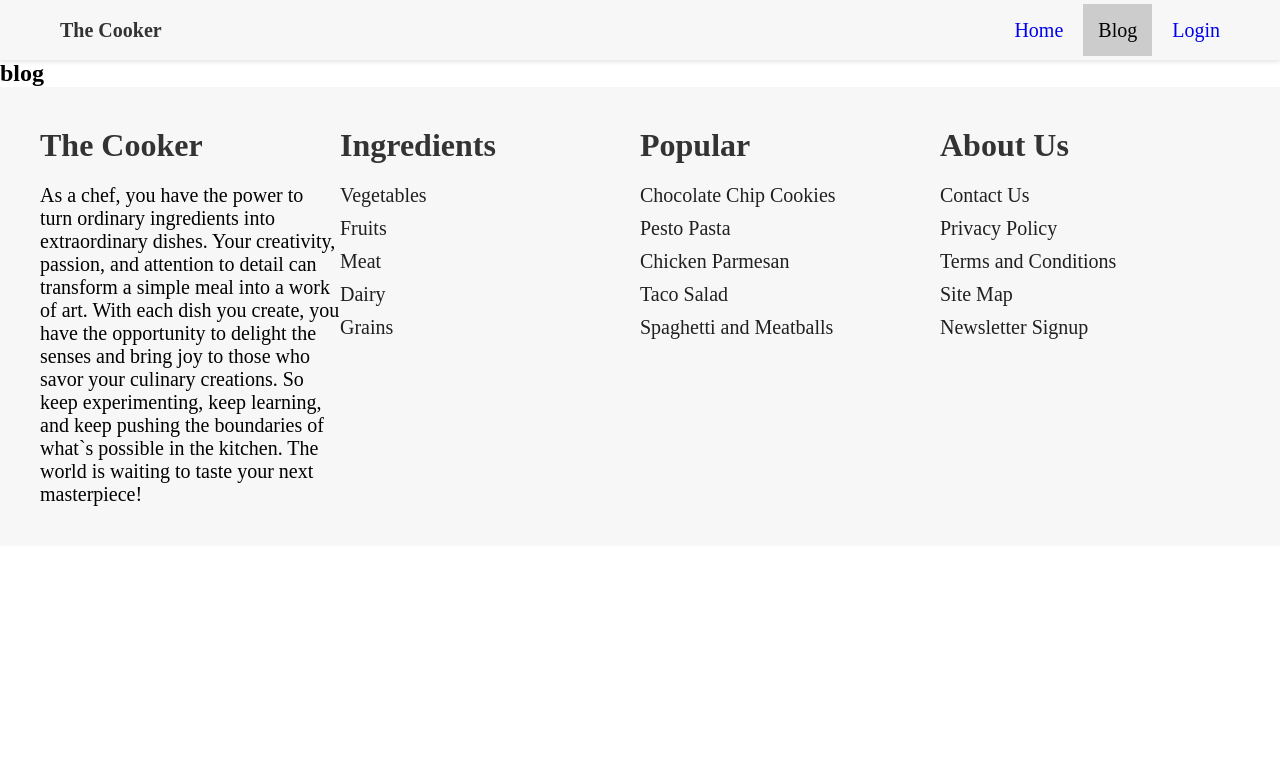
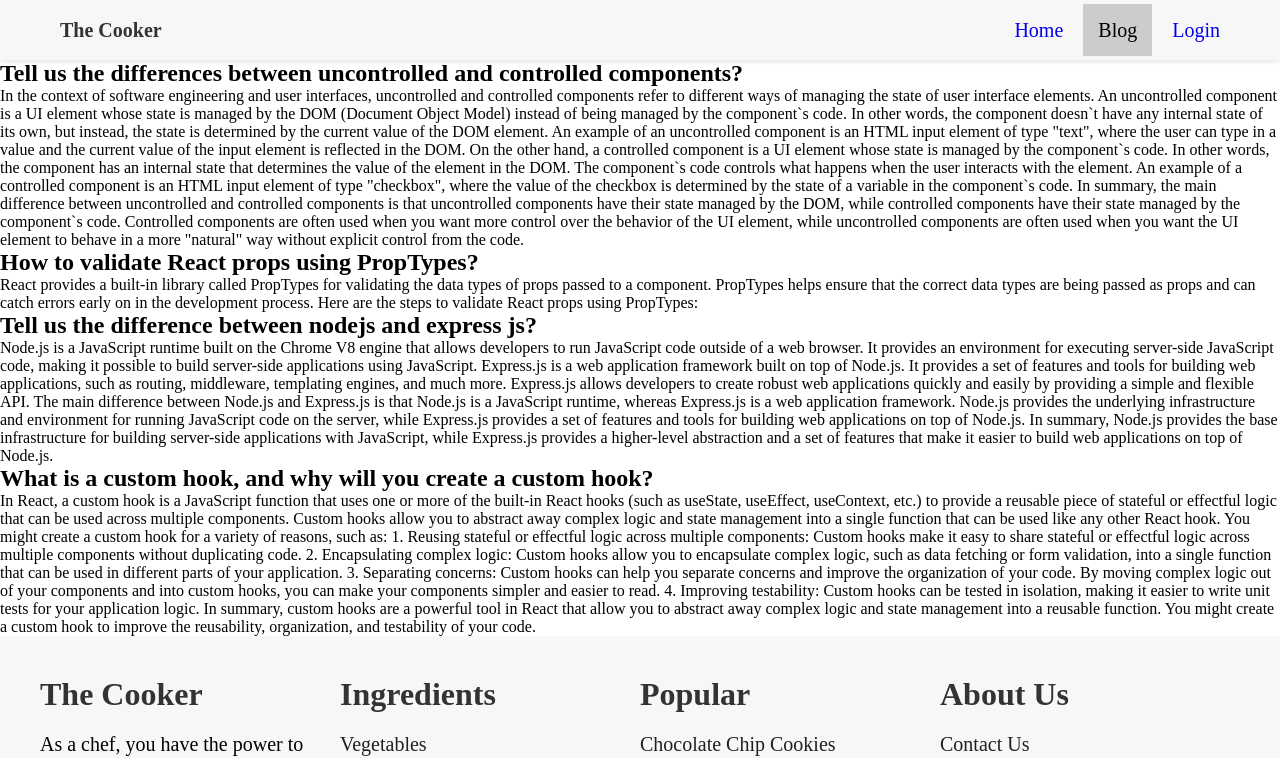
Before and after one commit to dev-rahaman/the-cooker, a React (Vite) app: page /blog in a window 1280 px wide. Shown: the top 758 px of the page. Built offline with nearby package versions, Linux system fonts and the light colour scheme; no server answers.

Commit message:
created the blog pages and added all faq

```diff
--- a/src/Components/ActiveLink/ActiveLilnk.jsx
+++ b/src/Components/ActiveLink/ActiveLilnk.jsx
@@ -1,3 +1,4 @@
+/* eslint-disable react/prop-types */
 /* eslint-disable no-unused-vars */
 import React from "react";
 import { NavLink } from "react-router-dom";
--- a/src/Pages/Blogs/Blogs.jsx
+++ b/src/Pages/Blogs/Blogs.jsx
@@ -1,10 +1,91 @@
+/* eslint-disable react/no-unescaped-entities */
 /* eslint-disable no-unused-vars */
 import React from "react";
 
 const Blogs = () => {
   return (
     <div>
-      <h2>blog</h2>
+      <h2>
+        Tell us the differences between uncontrolled and controlled components?
+      </h2>
+      <p>
+        In the context of software engineering and user interfaces, uncontrolled
+        and controlled components refer to different ways of managing the state
+        of user interface elements. An uncontrolled component is a UI element
+        whose state is managed by the DOM (Document Object Model) instead of
+        being managed by the component`s code. In other words, the component
+        doesn`t have any internal state of its own, but instead, the state is
+        determined by the current value of the DOM element. An example of an
+        uncontrolled component is an HTML input element of type "text", where
+        the user can type in a value and the current value of the input element
+        is reflected in the DOM. On the other hand, a controlled component is a
+        UI element whose state is managed by the component`s code. In other
+        words, the component has an internal state that determines the value of
+        the element in the DOM. The component`s code controls what happens when
+        the user interacts with the element. An example of a controlled
+        component is an HTML input element of type "checkbox", where the value
+        of the checkbox is determined by the state of a variable in the
+        component`s code. In summary, the main difference between uncontrolled
+        and controlled components is that uncontrolled components have their
+        state managed by the DOM, while controlled components have their state
+        managed by the component`s code. Controlled components are often used
+        when you want more control over the behavior of the UI element, while
+        uncontrolled components are often used when you want the UI element to
+        behave in a more "natural" way without explicit control from the code.
+      </p>
+      <h2>How to validate React props using PropTypes?</h2>
+      <p>
+        React provides a built-in library called PropTypes for validating the
+        data types of props passed to a component. PropTypes helps ensure that
+        the correct data types are being passed as props and can catch errors
+        early on in the development process. Here are the steps to validate
+        React props using PropTypes:
+      </p>
+      <h2>Tell us the difference between nodejs and express js?</h2>
+      <p>
+        Node.js is a JavaScript runtime built on the Chrome V8 engine that
+        allows developers to run JavaScript code outside of a web browser. It
+        provides an environment for executing server-side JavaScript code,
+        making it possible to build server-side applications using JavaScript.
+        Express.js is a web application framework built on top of Node.js. It
+        provides a set of features and tools for building web applications, such
+        as routing, middleware, templating engines, and much more. Express.js
+        allows developers to create robust web applications quickly and easily
+        by providing a simple and flexible API. The main difference between
+        Node.js and Express.js is that Node.js is a JavaScript runtime, whereas
+        Express.js is a web application framework. Node.js provides the
+        underlying infrastructure and environment for running JavaScript code on
+        the server, while Express.js provides a set of features and tools for
+        building web applications on top of Node.js. In summary, Node.js
+        provides the base infrastructure for building server-side applications
+        with JavaScript, while Express.js provides a higher-level abstraction
+        and a set of features that make it easier to build web applications on
+        top of Node.js.
+      </p>
+      <h2>What is a custom hook, and why will you create a custom hook?</h2>
+      <p>
+        In React, a custom hook is a JavaScript function that uses one or more
+        of the built-in React hooks (such as useState, useEffect, useContext,
+        etc.) to provide a reusable piece of stateful or effectful logic that
+        can be used across multiple components. Custom hooks allow you to
+        abstract away complex logic and state management into a single function
+        that can be used like any other React hook. You might create a custom
+        hook for a variety of reasons, such as: 1. Reusing stateful or effectful
+        logic across multiple components: Custom hooks make it easy to share
+        stateful or effectful logic across multiple components without
+        duplicating code. 2. Encapsulating complex logic: Custom hooks allow you
+        to encapsulate complex logic, such as data fetching or form validation,
+        into a single function that can be used in different parts of your
+        application. 3. Separating concerns: Custom hooks can help you separate
+        concerns and improve the organization of your code. By moving complex
+        logic out of your components and into custom hooks, you can make your
+        components simpler and easier to read. 4. Improving testability: Custom
+        hooks can be tested in isolation, making it easier to write unit tests
+        for your application logic. In summary, custom hooks are a powerful tool
+        in React that allow you to abstract away complex logic and state
+        management into a reusable function. You might create a custom hook to
+        improve the reusability, organization, and testability of your code.
+      </p>
     </div>
   );
 };
```
Also changed, not shown: src/routers/PrivateRoutes.jsx (+4 -6 lines).
